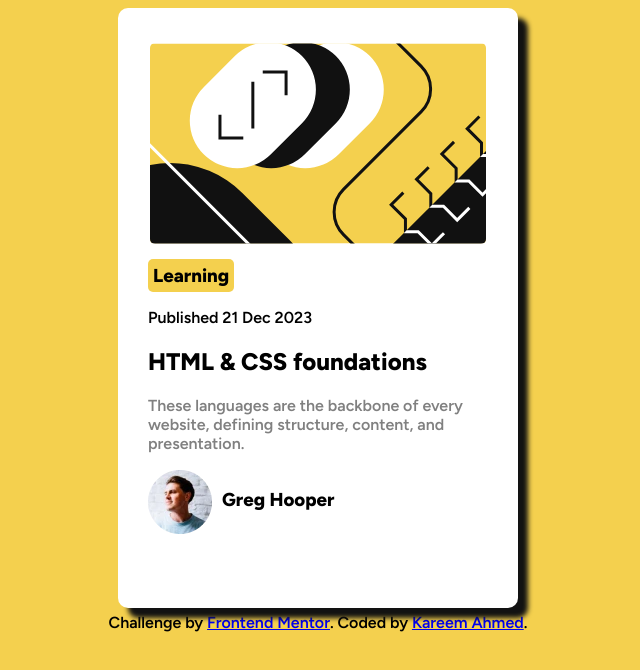
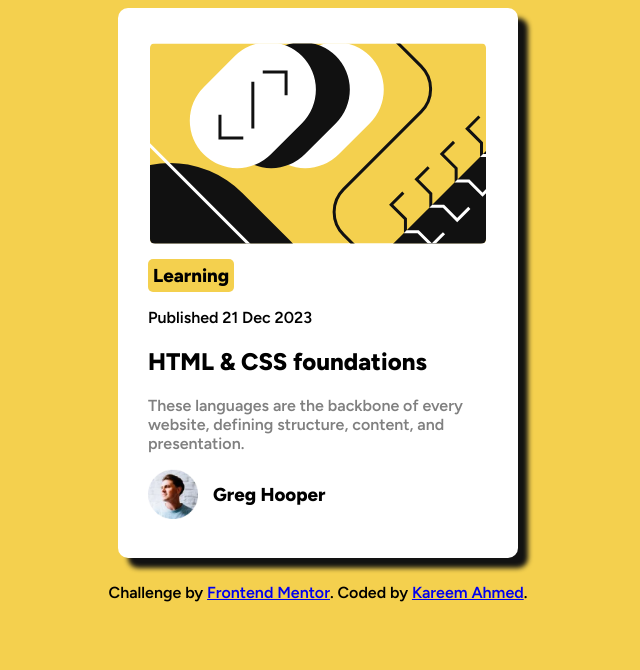
Before and after one commit to KareemWebber22/Blog-Preview-Card, a plain HTML site: page index.html in a window 1280 px wide. Shown: the whole page, without its empty margins (322-962 px from the left). Drawn offline with Linux system fonts and the light colour scheme.

Commit message:
Add files via upload

```diff
--- a/index.html
+++ b/index.html
@@ -21,7 +21,7 @@
     #main-container{
       position: relative;
       background-color: white;
-      height: 600px;
+      height: 550px;
       width: 400px;
       margin-right: auto;
       margin-left: auto;
@@ -61,17 +61,20 @@
 
     #avatar{
       position: relative;
+      height: 50px;
+      width: 50px;
     }
 
     #author{
       position: absolute;
       display: inline-block;
-      margin-left: 10px;
+      margin-left: 15px;
+      margin-top: 14px;
     }
 
     .attribution{
       text-align: center;
-      margin-top: 5px;
+      margin-top: 25px;
     }
 
   </style>
```
